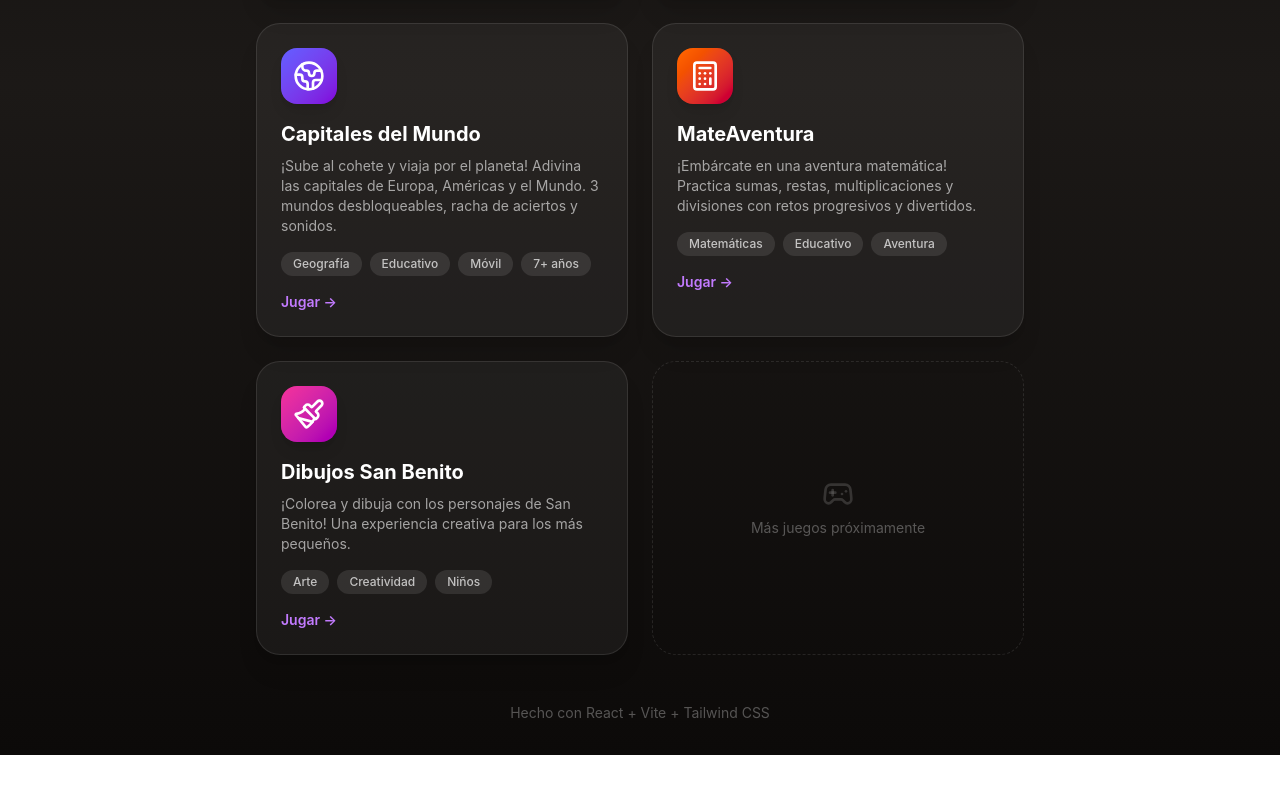
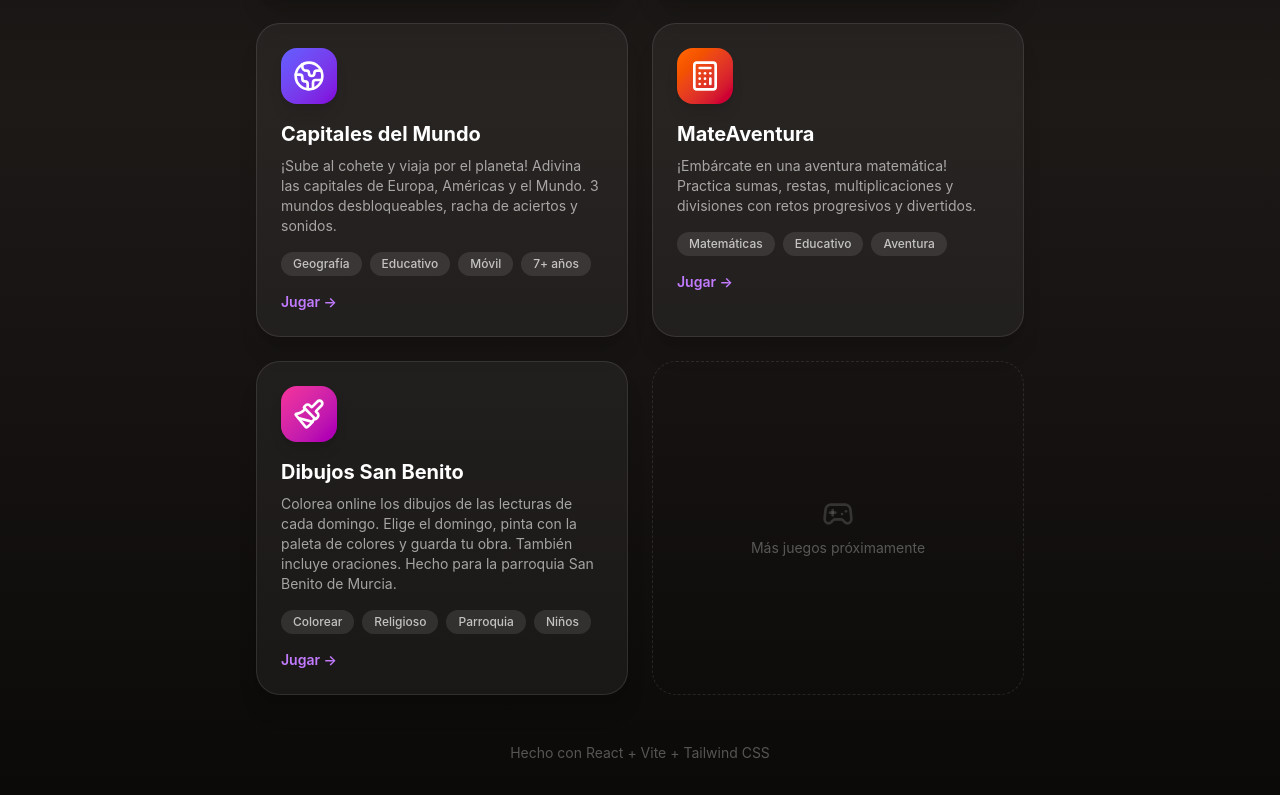
Before and after one commit to alfonso-rg/minijuegos, a React (Vite) app: page / in a window 1280 px wide. Shown: the part 587-1382 px from the top of the page. Before the commit the page ends 1342 px from the top, so only its background shows below. Built offline with nearby package versions, Linux system fonts and the light colour scheme.

Commit message:
Improve Dibujos San Benito description and tags
https://claude.ai/code/session_01PNHrsVF3HPmDpm8XPbgjFj

```diff
--- a/src/Hub.jsx
+++ b/src/Hub.jsx
@@ -46,11 +46,11 @@ const games = [
     id: "dibujos-san-benito",
     title: "Dibujos San Benito",
     description:
-      "¡Colorea y dibuja con los personajes de San Benito! Una experiencia creativa para los más pequeños.",
+      "Colorea online los dibujos de las lecturas de cada domingo. Elige el domingo, pinta con la paleta de colores y guarda tu obra. También incluye oraciones. Hecho para la parroquia San Benito de Murcia.",
     icon: <Paintbrush size={32} />,
     href: "https://dibujos-san-benito.netlify.app/",
     color: "from-pink-500 to-fuchsia-700",
-    tags: ["Arte", "Creatividad", "Niños"],
+    tags: ["Colorear", "Religioso", "Parroquia", "Niños"],
   },
 ];
 
```
